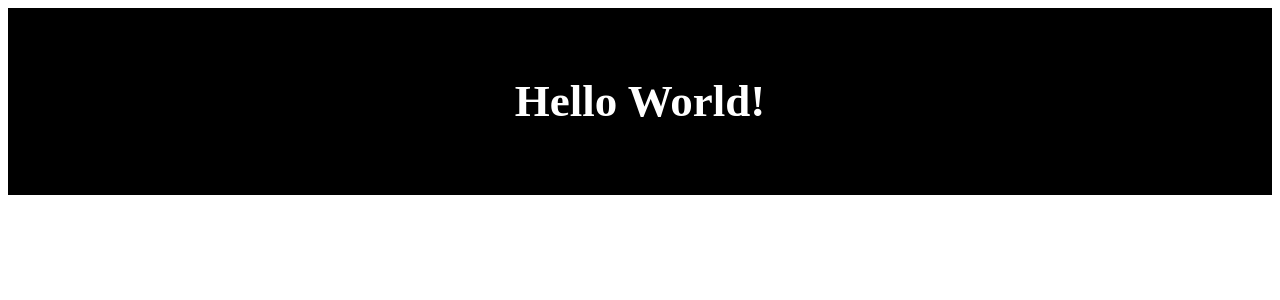
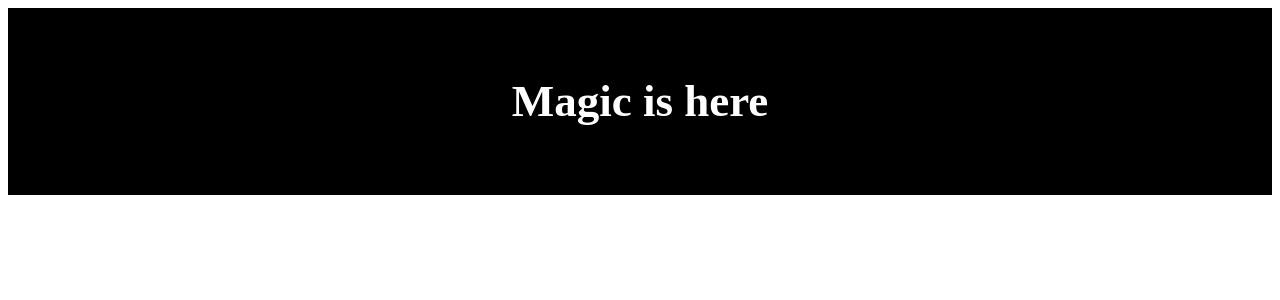
Before and after one commit to oscarromero583/my-app, a React (Create React App) app: page / in a window 1280 px wide. Shown: the top 300 px of the page. Built offline with nearby package versions, Linux system fonts and the light colour scheme.

Commit message:
onMouseover - Change content after one sec 	modified:   src/App.js

```diff
--- a/src/App.js
+++ b/src/App.js
@@ -1,14 +1,25 @@
-import React from "react";
+import React, { useState } from "react";
 
 // create our rroot component => App component
 function App() {
-  //Render...
+  const [state, setState] = useState("Magic is here");
+
+  // handle mouse over...
+  const handleMouseOver = () => {
+    setState("Welcome Home!");
+  };
+  setTimeout(() => {
+    setState("Magic is here");
+  }, 1000 )
+
+
+  //Render...handleMouseOver
 
   return (
     <section className="main-conrainer">
-      <h1 onMouseOver={(event) => {
-        console.log("YOu are hovering over me!")
-      }} className="hover-me">Hello World!</h1>
+      <h1 onMouseOver={handleMouseOver} className="hover-me">
+        {state}
+      </h1>
     </section>
   );
 }
```
